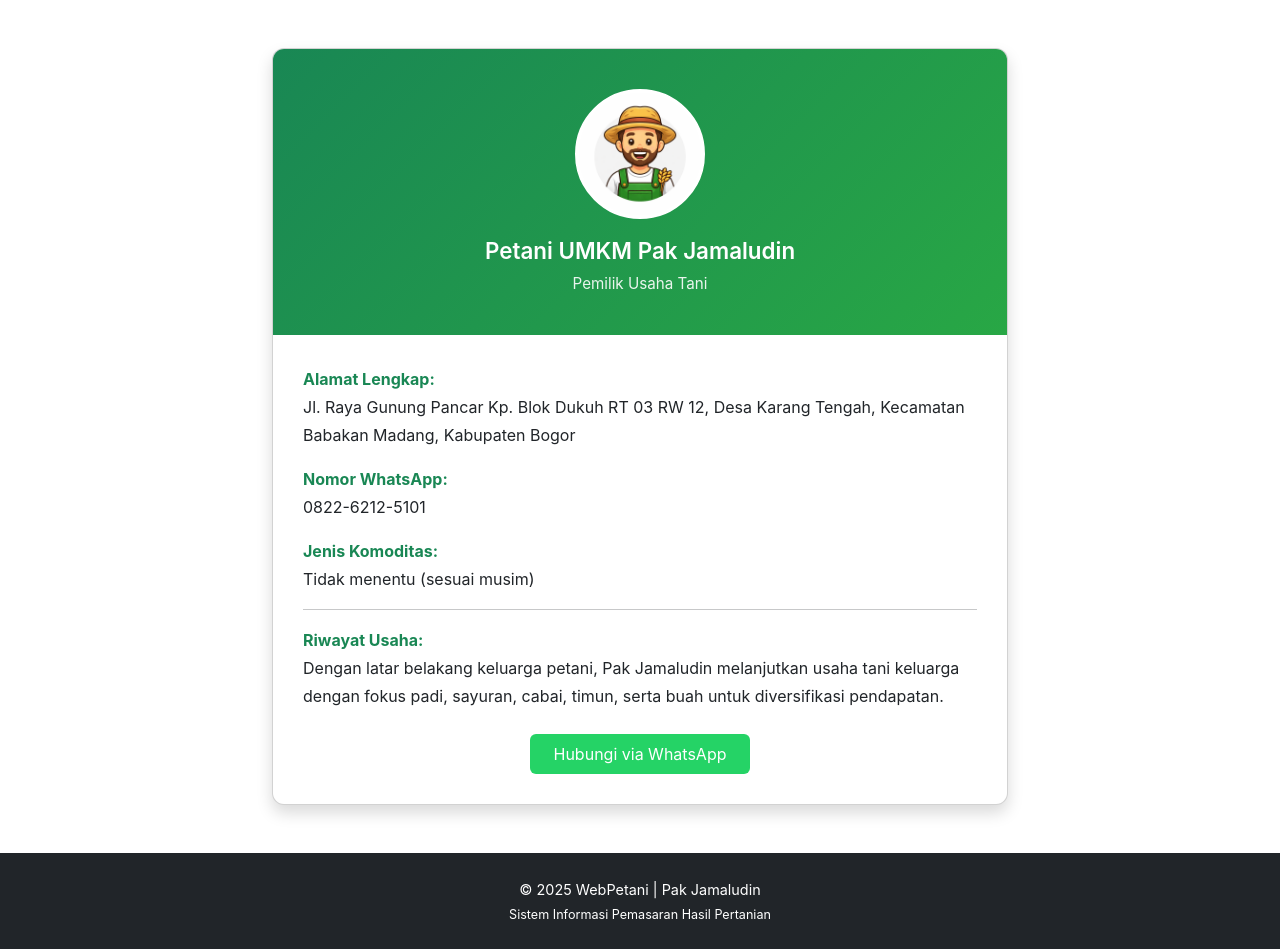
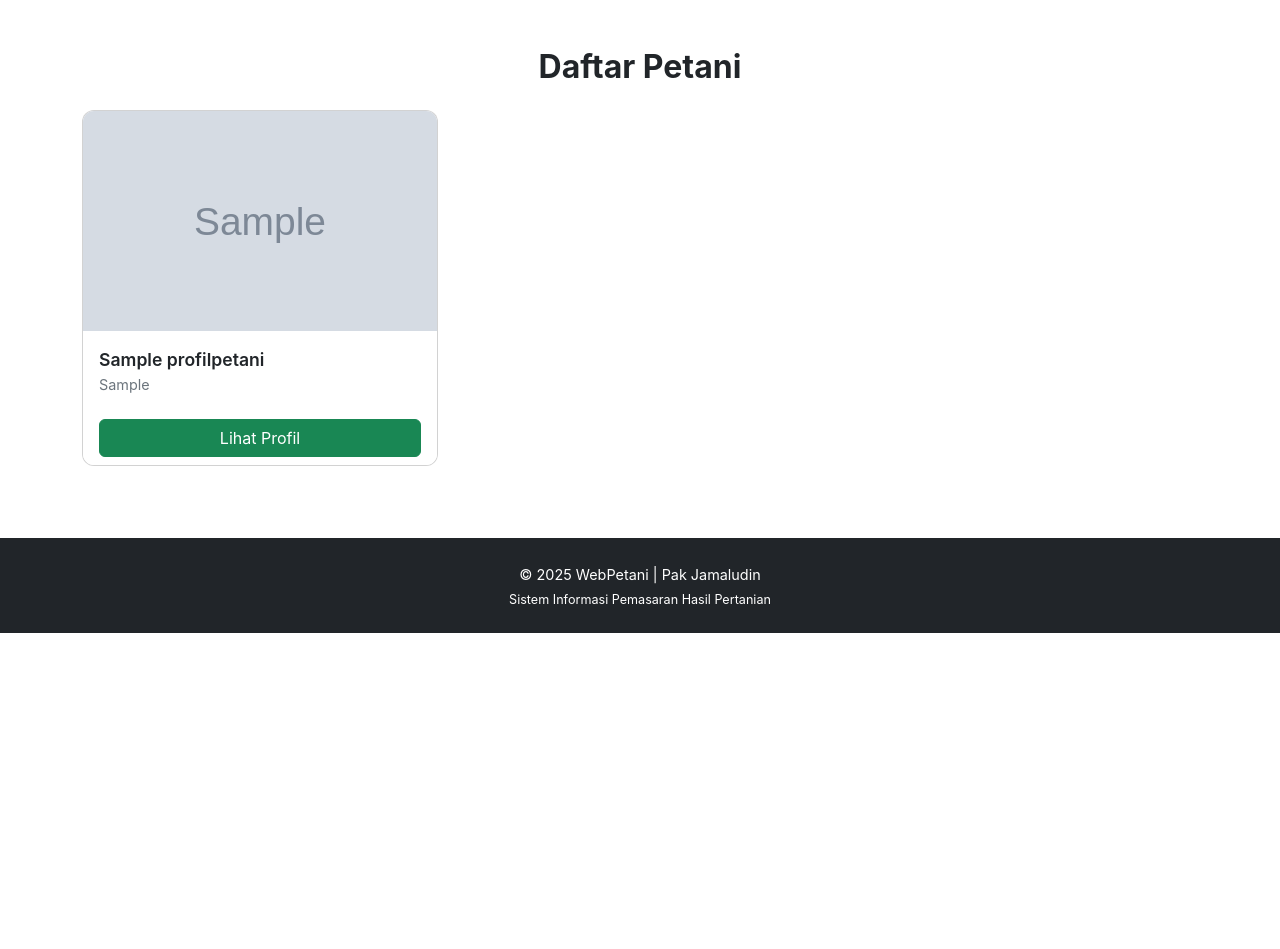
Before and after one commit to RSP457/Project-Petani-DJANGO, a Django app: page /profil/ in a window 1280 px wide. Shown: the part 70-1019 px from the top of the page. After the commit the page ends 703 px from the top, so only its background shows below. Run offline with Django 5.2, Linux system fonts and the light colour scheme; tables that the repository leaves empty hold one stand-in row (values such as "Sample post"); grey boxes marked "Sample" are stand-in pictures; some libraries are stand-ins or nearby versions.

Commit message:
Update Fitur

```diff
--- a/main/models.py
+++ b/main/models.py
@@ -1,27 +1,37 @@
 from django.db import models
 
+# PROFIL UTAMA PETANI
 class ProfilPetani(models.Model):
     nama = models.CharField(max_length=100)
     deskripsi = models.TextField()
-    foto = models.ImageField(upload_to='profil/')
+    foto = models.ImageField(upload_to='profil/', blank=True, null=True)
 
     def __str__(self):
         return self.nama
-
-
 class DetailPetani(models.Model):
-    nama = models.CharField(max_length=150)
+    profil = models.OneToOneField(
+        ProfilPetani,
+        on_delete=models.CASCADE,
+        related_name='detail'
+    )
     alamat = models.TextField()
     whatsapp = models.CharField(max_length=20)
     komoditas = models.CharField(max_length=100)
     riwayat = models.TextField()
 
     def __str__(self):
-        return self.nama
+        return f"Detail {self.profil.nama}"
 
+# LAHAN PETANI (1–N)
 
 class Lahan(models.Model):
-    nama_petani = models.CharField(max_length=100)
+    petani = models.ForeignKey(
+        ProfilPetani,
+        on_delete=models.CASCADE,
+        related_name='lahan',
+        null=True,
+        blank=True
+    )
     alamat = models.TextField()
     tanaman = models.CharField(max_length=100)
     luas = models.CharField(max_length=50)
@@ -29,9 +39,42 @@ class Lahan(models.Model):
     longitude = models.FloatField()
 
     def __str__(self):
-        return self.nama_petani
+        return f"{self.petani.nama if self.petani else '-'} - {self.tanaman}"
+# HASIL PANEN (1–N)
+class HasilPanen(models.Model):
+    petani = models.ForeignKey(
+        ProfilPetani,
+        on_delete=models.CASCADE,
+        related_name='hasil_panen'
+    )
+    nama_panen = models.CharField(max_length=100)
+    jumlah = models.FloatField(help_text="Dalam Kg")
+    tanggal_panen = models.DateField()
+    keterangan = models.TextField(blank=True)
+    foto = models.ImageField(
+        upload_to='hasil_panen/',
+        blank=True,
+        null=True
+    )
 
+    def __str__(self):
+        return f"{self.nama_panen} - {self.petani.nama}"
+
+# PRODUK
 class Produk(models.Model):
+    petani = models.ForeignKey(
+        ProfilPetani,
+        on_delete=models.CASCADE,
+        related_name='produk',
+        null=True,
+        blank=True
+    )
+    hasil_panen = models.ForeignKey(
+        HasilPanen,
+        on_delete=models.SET_NULL,
+        null=True,
+        blank=True
+    )
     nama_produk = models.CharField(max_length=100)
     stok = models.CharField(max_length=50, default="Masih proses tanam")
     harga = models.CharField(max_length=50, default="-")
--- /dev/null
+++ b/main/templates/main/daftar_petani.html
@@ -0,0 +1,67 @@
+{% extends "main/base.html" %} {% load static %} {% block extra_css %}
+<style>
+  /* CARD ANIMATION */
+  .petani-card {
+    transition: all 0.3s ease;
+    cursor: pointer;
+    border-radius: 12px;
+    overflow: hidden;
+  }
+
+  .petani-card:hover {
+    transform: translateY(-8px) scale(1.02);
+    box-shadow: 0 15px 30px rgba(0, 0, 0, 0.15);
+  }
+
+  .petani-card:active {
+    transform: scale(0.97);
+  }
+
+  .petani-img {
+    height: 220px;
+    object-fit: cover;
+  }
+
+  .petani-name {
+    font-weight: 600;
+    font-size: 1.1rem;
+  }
+
+  .petani-desc {
+    font-size: 0.9rem;
+    color: #6c757d;
+  }
+</style>
+{% endblock %} {% block content %}
+<div class="container my-5">
+  <h2 class="text-center mb-4">Daftar Petani</h2>
+
+  <div class="row">
+    {% for petani in petani_list %}
+    <div class="col-md-4 mb-4">
+      <!-- CARD CLICKABLE -->
+      <a href="{% url 'detail_petani' petani.id %}" style="text-decoration: none; color: inherit">
+        <div class="card petani-card h-100">
+          {% if petani.foto %}
+          <img src="{{ petani.foto.url }}" class="card-img-top petani-img" />
+          {% else %}
+          <img src="{% static 'agency/assets/img/icon_petani.png' %}" class="card-img-top petani-img" />
+          {% endif %}
+
+          <div class="card-body">
+            <div class="petani-name">{{ petani.nama }}</div>
+            <div class="petani-desc">{{ petani.deskripsi|truncatewords:12 }}</div>
+          </div>
+
+          <div class="card-footer bg-white border-0">
+            <span class="btn btn-success w-100"> Lihat Profil </span>
+          </div>
+        </div>
+      </a>
+    </div>
+    {% empty %}
+    <p class="text-center text-muted">Belum ada data petani.</p>
+    {% endfor %}
+  </div>
+</div>
+{% endblock %}
--- a/main/templates/main/profil.html
+++ b/main/templates/main/profil.html
@@ -51,48 +51,103 @@
   .whatsapp-btn:hover {
     background-color: #1ebe5d;
   }
+
+  /* HASIL PANEN */
+  .panen-item {
+    display: flex;
+    align-items: center;
+    gap: 15px;
+    padding: 10px 0;
+  }
+
+  .panen-img {
+    width: 70px;
+    height: 70px;
+    object-fit: cover;
+    border-radius: 8px;
+    border: 1px solid #ddd;
+  }
 </style>
 {% endblock %} {% block content %}
 <div class="container my-5">
   <div class="row justify-content-center">
     <div class="col-md-8">
+      {% if petani %}
       <div class="card shadow profile-card">
         <!-- HEADER -->
         <div class="profile-header">
-          <img src="{% static 'agency/assets/img/icon_petani.png' %}" alt="Foto Petani" class="profile-photo" />
-          <div class="profile-name">Petani UMKM Pak Jamaludin</div>
-          <div class="profile-subtitle">Pemilik Usaha Tani</div>
+          {% if petani.foto %}
+          <img src="{{ petani.foto.url }}" class="profile-photo" />
+          {% else %}
+          <img src="{% static 'agency/assets/img/icon_petani.png' %}" class="profile-photo" />
+          {% endif %}
+
+          <div class="profile-name">{{ petani.nama }}</div>
+          <div class="profile-subtitle">{{ petani.deskripsi }}</div>
         </div>
 
         <!-- BODY -->
         <div class="profile-body">
+          {% if petani.detail %}
           <p>
             <span class="profile-label">Alamat Lengkap:</span><br />
-            Jl. Raya Gunung Pancar Kp. Blok Dukuh RT 03 RW 12, Desa Karang Tengah, Kecamatan Babakan Madang, Kabupaten Bogor
+            {{ petani.detail.alamat }}
           </p>
 
           <p>
             <span class="profile-label">Nomor WhatsApp:</span><br />
-            0822-6212-5101
+            {{ petani.detail.whatsapp }}
           </p>
 
           <p>
             <span class="profile-label">Jenis Komoditas:</span><br />
-            Tidak menentu (sesuai musim)
+            {{ petani.detail.komoditas }}
           </p>
 
           <hr />
 
           <p>
             <span class="profile-label">Riwayat Usaha:</span><br />
-            Dengan latar belakang keluarga petani, Pak Jamaludin melanjutkan usaha tani keluarga dengan fokus padi, sayuran, cabai, timun, serta buah untuk diversifikasi pendapatan.
+            {{ petani.detail.riwayat }}
           </p>
+          {% else %}
+          <p class="text-muted">Detail petani belum diisi.</p>
+          {% endif %}
 
+          <!-- HASIL PANEN -->
+          <hr />
+          <span class="profile-label">Hasil Panen:</span>
+
+          {% for panen in petani.hasil_panen.all %}
+          <div class="panen-item">
+            {% if panen.foto %}
+            <img src="{{ panen.foto.url }}" class="panen-img" />
+            {% else %}
+            <img src="{% static 'agency/assets/img/no-image.png' %}" class="panen-img" />
+            {% endif %}
+
+            <div>
+              <strong>{{ panen.nama_panen }}</strong><br />
+              {{ panen.jumlah }} Kg {% if panen.keterangan %}
+              <div class="text-muted small">{{ panen.keterangan }}</div>
+              {% endif %}
+            </div>
+          </div>
+          {% empty %}
+          <p class="text-muted">Belum ada data hasil panen.</p>
+          {% endfor %}
+
+          <!-- BUTTON WHATSAPP -->
+          {% if petani.detail and petani.detail.whatsapp %}
           <div class="text-center mt-4">
-            <a href="https://wa.me/6282262125101" target="_blank" class="btn whatsapp-btn text-white px-4 py-2"> Hubungi via WhatsApp </a>
+            <a href="https://wa.me/62{{ petani.detail.whatsapp|slice:'1:' }}" target="_blank" class="btn whatsapp-btn text-white px-4 py-2"> Hubungi via WhatsApp </a>
           </div>
+          {% endif %}
         </div>
       </div>
+      {% else %}
+      <p class="text-center text-muted">Belum ada data petani.</p>
+      {% endif %}
     </div>
   </div>
 </div>
--- a/main/urls.py
+++ b/main/urls.py
@@ -3,7 +3,8 @@ from . import views
 
 urlpatterns = [
     path('', views.index, name='home'),
-    path('profil/', views.profil, name='profil'),
+    path('profil/', views.daftar_petani, name='daftar_petani'),
+    path('profil/<int:id>/', views.detail_petani, name='detail_petani'),
     path('peta/', views.peta, name='peta'),
     path('produk/', views.produk_list, name='produk'),
 ]
--- a/main/views.py
+++ b/main/views.py
@@ -1,23 +1,27 @@
 from django.shortcuts import render
-from .models import ProfilPetani, DetailPetani, Lahan, Produk
+from .models import ProfilPetani, Lahan, Produk
+from django.shortcuts import render, get_object_or_404
+
 
 def index(request):
     produk = Produk.objects.all()
     return render(request, 'main/index.html', {'produk': produk})
 
+def daftar_petani(request):
+    petani_list = ProfilPetani.objects.all()
+    return render(request, 'main/daftar_petani.html', {
+        'petani_list': petani_list
+    })
 
-def profil(request):
-    petani = DetailPetani.objects.first()
-    return render(request, 'main/profil.html', {'petani': petani})
-
+def detail_petani(request, id):
+    petani = get_object_or_404(ProfilPetani, id=id)
+    return render(request, 'main/profil.html', {
+        'petani': petani
+    })
 
 def peta(request):
     lahan = Lahan.objects.first()
     return render(request, 'main/peta.html', {'lahan': lahan})
-
-
-from django.shortcuts import render
-from .models import Produk
 
 def produk_list(request):
     # AMBIL SEMUA DATA PRODUK DARI DATABASE
--- a/manage.py
+++ b/manage.py
@@ -2,7 +2,6 @@
 """Django's command-line utility for administrative tasks."""
 import os
 import sys
-
 
 def main():
     """Run administrative tasks."""
```
Also changed, not shown: main/admin.py (+33 -5 lines), db.sqlite3, main/migrations/0003_remove_detailpetani_nama_remove_lahan_nama_petani_and_more.py (added), media/hasil_panen/Alpukat.jpeg (added), media/produk/Alpukat_O5Xm6ZZ.jpeg (added), media/profil/peranis_2.png (added).
